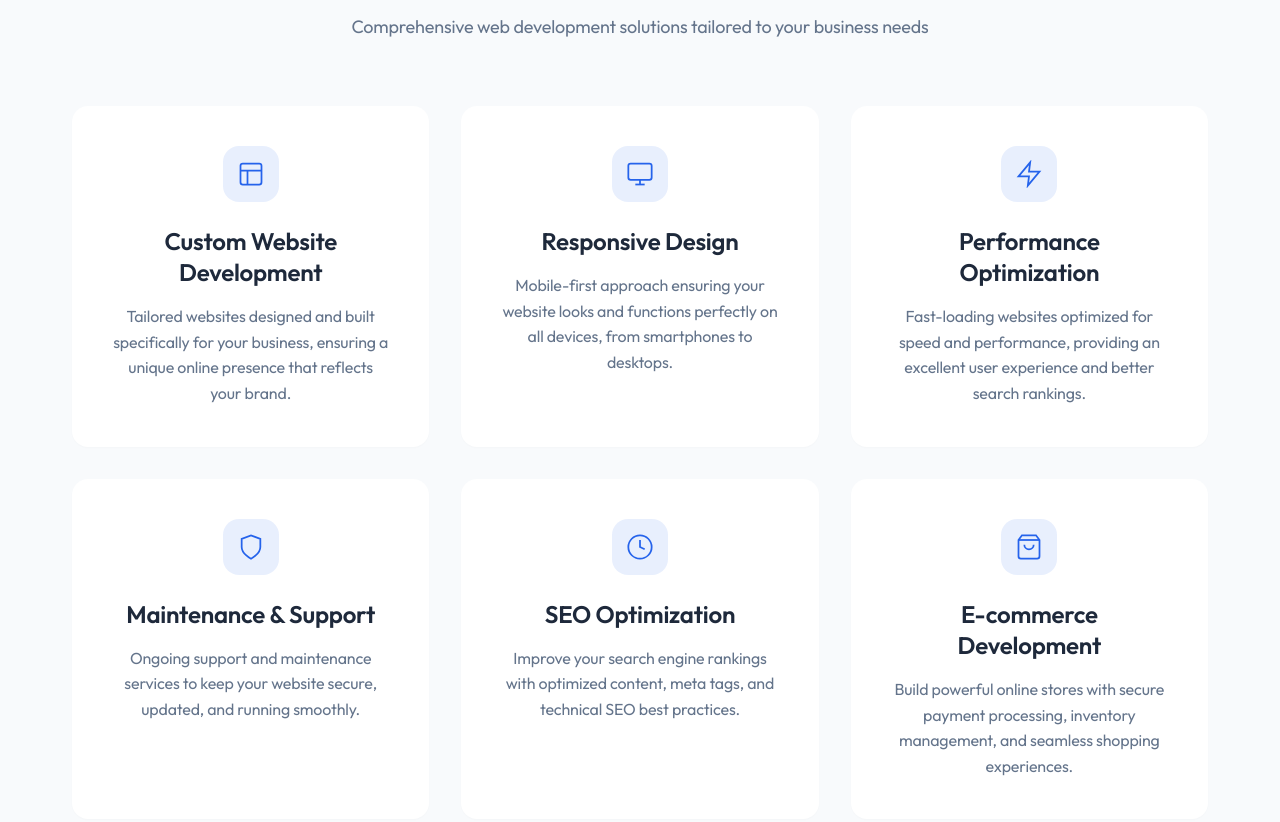
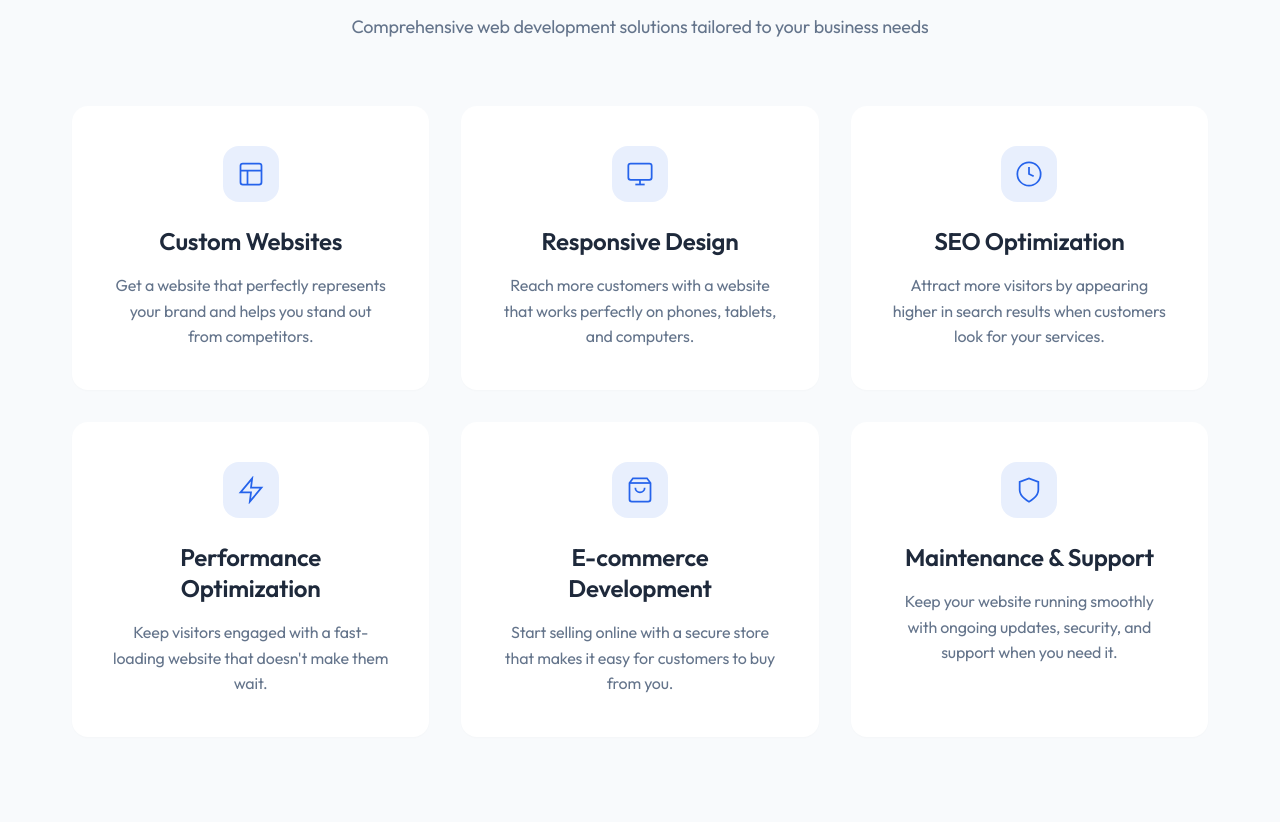
Before and after one commit to nambiararyan24/swiftsite-labs, a website built with Vite: page index.html in a window 1280 px wide. Shown: the part 1003-1825 px from the top of the page. Built offline with nearby package versions, Linux system fonts and the light colour scheme.

Commit message:
Rewrite Services section: clearer, client-focused descriptions focused on business outcomes

```diff
--- a/index.html
+++ b/index.html
@@ -65,8 +65,8 @@
                             <path d="M3 9h18M9 21V9"/>
                         </svg>
                     </div>
-                    <h3>Custom Website Development</h3>
-                    <p>Tailored websites designed and built specifically for your business, ensuring a unique online presence that reflects your brand.</p>
+                    <h3>Custom Websites</h3>
+                    <p>Get a website that perfectly represents your brand and helps you stand out from competitors.</p>
                 </div>
                 <div class="service-card">
                     <div class="service-icon">
@@ -77,25 +77,7 @@
                         </svg>
                     </div>
                     <h3>Responsive Design</h3>
-                    <p>Mobile-first approach ensuring your website looks and functions perfectly on all devices, from smartphones to desktops.</p>
-                </div>
-                <div class="service-card">
-                    <div class="service-icon">
-                        <svg viewBox="0 0 24 24" fill="none" stroke="currentColor" stroke-width="2">
-                            <path d="M13 2L3 14h9l-1 8 10-12h-9l1-8z"/>
-                        </svg>
-                    </div>
-                    <h3>Performance Optimization</h3>
-                    <p>Fast-loading websites optimized for speed and performance, providing an excellent user experience and better search rankings.</p>
-                </div>
-                <div class="service-card">
-                    <div class="service-icon">
-                        <svg viewBox="0 0 24 24" fill="none" stroke="currentColor" stroke-width="2">
-                            <path d="M12 22s8-4 8-10V5l-8-3-8 3v7c0 6 8 10 8 10z"/>
-                        </svg>
-                    </div>
-                    <h3>Maintenance & Support</h3>
-                    <p>Ongoing support and maintenance services to keep your website secure, updated, and running smoothly.</p>
+                    <p>Reach more customers with a website that works perfectly on phones, tablets, and computers.</p>
                 </div>
                 <div class="service-card">
                     <div class="service-icon">
@@ -105,7 +87,16 @@
                         </svg>
                     </div>
                     <h3>SEO Optimization</h3>
-                    <p>Improve your search engine rankings with optimized content, meta tags, and technical SEO best practices.</p>
+                    <p>Attract more visitors by appearing higher in search results when customers look for your services.</p>
+                </div>
+                <div class="service-card">
+                    <div class="service-icon">
+                        <svg viewBox="0 0 24 24" fill="none" stroke="currentColor" stroke-width="2">
+                            <path d="M13 2L3 14h9l-1 8 10-12h-9l1-8z"/>
+                        </svg>
+                    </div>
+                    <h3>Performance Optimization</h3>
+                    <p>Keep visitors engaged with a fast-loading website that doesn't make them wait.</p>
                 </div>
                 <div class="service-card">
                     <div class="service-icon">
@@ -116,7 +107,16 @@
                         </svg>
                     </div>
                     <h3>E-commerce Development</h3>
-                    <p>Build powerful online stores with secure payment processing, inventory management, and seamless shopping experiences.</p>
+                    <p>Start selling online with a secure store that makes it easy for customers to buy from you.</p>
+                </div>
+                <div class="service-card">
+                    <div class="service-icon">
+                        <svg viewBox="0 0 24 24" fill="none" stroke="currentColor" stroke-width="2">
+                            <path d="M12 22s8-4 8-10V5l-8-3-8 3v7c0 6 8 10 8 10z"/>
+                        </svg>
+                    </div>
+                    <h3>Maintenance & Support</h3>
+                    <p>Keep your website running smoothly with ongoing updates, security, and support when you need it.</p>
                 </div>
             </div>
         </div>
```
